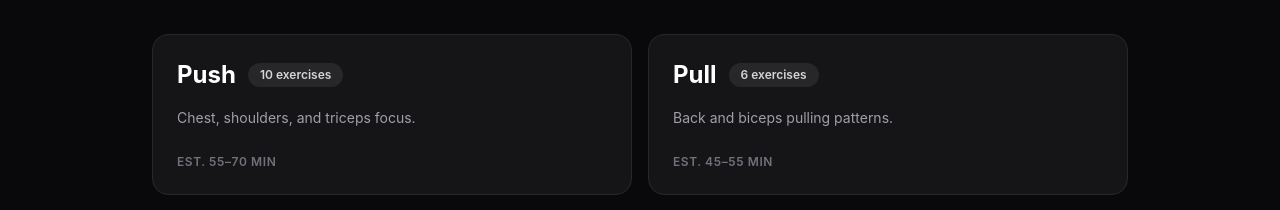
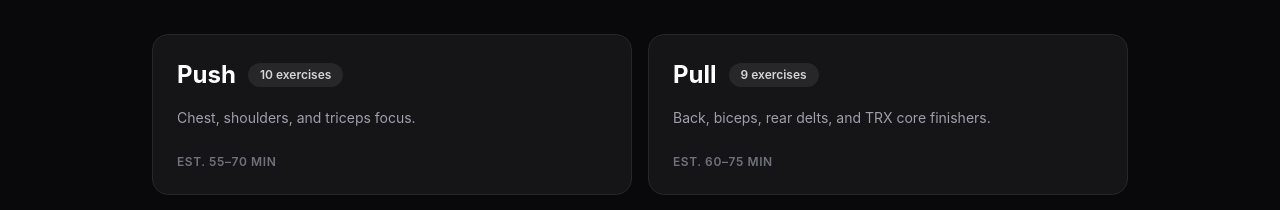
Before and after one commit to mvcyclist/gym, a React (Vite) app: page / in a window 1280 px wide. Shown: the part 327-537 px from the top of the page. Built offline with nearby package versions, Linux system fonts and the light colour scheme.

Commit message:
Update Pull workout exercises and rest periods

```diff
--- a/src/data/workouts.ts
+++ b/src/data/workouts.ts
@@ -45,15 +45,18 @@ export const workouts: WorkoutType[] = [
   {
     id: 'pull',
     title: 'Pull',
-    description: 'Back and biceps pulling patterns.',
-    estimatedDuration: '45–55 min',
+    description: 'Back, biceps, rear delts, and TRX core finishers.',
+    estimatedDuration: '60–75 min',
     exercises: [
-      createExercise('pull-1', 'Pull-up', ['Lats', 'Biceps'], 'Pull-up bar', '3', '5–10', 120),
-      createExercise('pull-2', 'Barbell Row', ['Mid back', 'Lats'], 'Barbell', '3', '8–12', 90),
-      createExercise('pull-3', 'TRX Row', ['Upper back'], 'TRX straps', '3', '10–15', 60),
-      createExercise('pull-4', 'Rear Delt Fly', ['Rear delts'], 'Dumbbells', '3', '12–15', 60),
-      createExercise('pull-5', 'Barbell Curl', ['Biceps'], 'Barbell', '3', '8–12', 60),
-      createExercise('pull-6', 'Hammer Curl', ['Biceps', 'Forearms'], 'Dumbbells', '3', '10–12', 60),
+      createExercise('pull-1', 'Pull-ups', ['Lats', 'Biceps'], 'Pull-up bar', '3', '5–10', 180),
+      createExercise('pull-2', 'Barbell Rows', ['Mid back', 'Lats'], 'Barbell', '3', '8–12', 120),
+      createExercise('pull-3', 'Single Dumbbell Arm Rows', ['Lats', 'Mid back'], 'Dumbbell, bench', '3', '8–12 each', 90),
+      createExercise('pull-4', 'TRX Rear Delt Fly', ['Rear delts'], 'TRX straps', '3', '12–15', 60),
+      createExercise('pull-5', 'Barbell Curls', ['Biceps'], 'Barbell', '3', '8–12', 75),
+      createExercise('pull-6', 'Barbell Reverse Curls', ['Forearms', 'Biceps'], 'Barbell', '3', '10–12', 75),
+      createExercise('pull-7', 'TRX Core 1', ['Core'], 'TRX straps', '3', '30–45 sec', 60),
+      createExercise('pull-8', 'TRX Core 2', ['Core'], 'TRX straps', '3', '30–45 sec', 60),
+      createExercise('pull-9', 'TRX Core 3', ['Core'], 'TRX straps', '3', '30–45 sec', 60),
     ],
   },
   {
```
